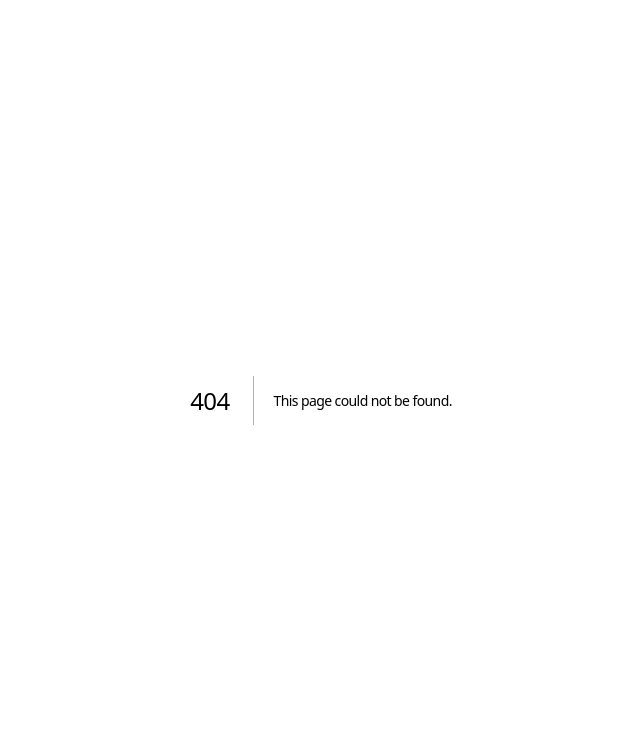
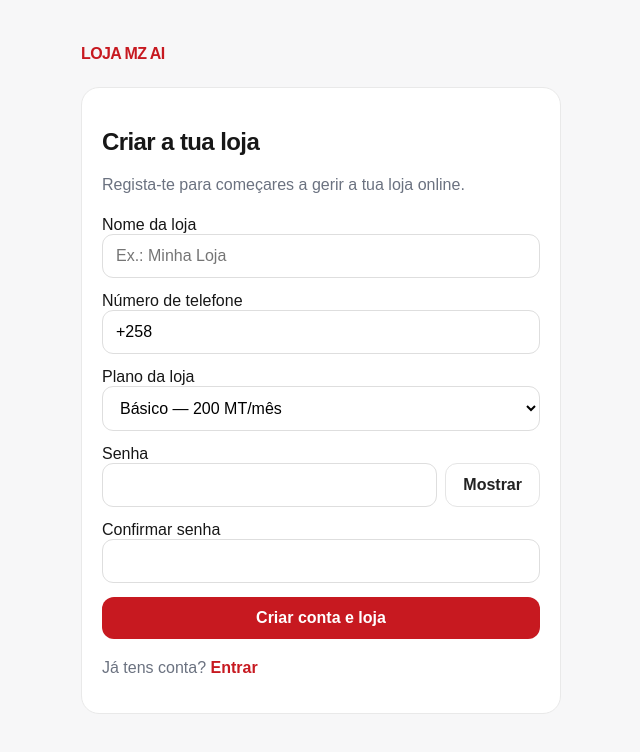
Before and after one commit to manuelngovene794-hash/LOJA-MZ-AI, a Next.js app: page /registar in a window 1280 px wide. Before the commit this address had no page. Shown: the top 752 px of the page, without its empty margins (319-959 px from the left). Built offline with nearby package versions, Linux system fonts and the light colour scheme.

Commit message:
Create page.tsx

```diff
--- /dev/null
+++ b/app/registar/page.tsx
@@ -0,0 +1,187 @@
+
+"use client";
+
+import Link from "next/link";
+import { useState, type FormEvent } from "react";
+import { useRouter } from "next/navigation";
+import { createClient } from "@/lib/supabase-browser";
+
+export default function RegisterPage() {
+  const [storeName, setStoreName] = useState("");
+  const [phone, setPhone] = useState("+258");
+  const [password, setPassword] = useState("");
+  const [confirmPassword, setConfirmPassword] = useState("");
+  const [plan, setPlan] = useState("basic");
+  const [show, setShow] = useState(false);
+  const [error, setError] = useState("");
+  const [success, setSuccess] = useState("");
+  const [busy, setBusy] = useState(false);
+  const router = useRouter();
+
+  async function submit(e: FormEvent<HTMLFormElement>) {
+    e.preventDefault();
+    setError("");
+    setSuccess("");
+
+    if (password.length < 6) {
+      setError("A senha deve ter pelo menos 6 caracteres.");
+      return;
+    }
+
+    if (password !== confirmPassword) {
+      setError("As senhas não coincidem.");
+      return;
+    }
+
+    if (!storeName.trim()) {
+      setError("Introduz o nome da tua loja.");
+      return;
+    }
+
+    setBusy(true);
+
+    try {
+      const supabase = createClient();
+
+      const { error } = await supabase.auth.signUp({
+        phone: phone.trim(),
+        password,
+        options: {
+          data: {
+            store_name: storeName.trim(),
+            requested_plan: plan
+          }
+        }
+      });
+
+      if (error) throw error;
+
+      setSuccess(
+        "Registo enviado com sucesso. Se a confirmação por telefone estiver ativa, segue as instruções recebidas."
+      );
+
+      setTimeout(() => {
+        router.push("/entrar");
+      }, 2500);
+
+    } catch (err) {
+      setError(
+        err instanceof Error
+          ? err.message
+          : "Não foi possível criar a conta."
+      );
+    } finally {
+      setBusy(false);
+    }
+  }
+
+  return (
+    <main className="container" style={{ maxWidth: 480, padding: "45px 0" }}>
+      <Link className="brand" href="/">LOJA MZ AI</Link>
+
+      <section className="panel" style={{ marginTop: 24 }}>
+        <h1>Criar a tua loja</h1>
+        <p className="muted">
+          Regista-te para começares a gerir a tua loja online.
+        </p>
+
+        <form
+          onSubmit={submit}
+          style={{ display: "grid", gap: 14, marginTop: 22 }}
+        >
+          <label>
+            Nome da loja
+            <input
+              className="field"
+              value={storeName}
+              onChange={e => setStoreName(e.target.value)}
+              placeholder="Ex.: Minha Loja"
+              required
+            />
+          </label>
+
+          <label>
+            Número de telefone
+            <input
+              className="field"
+              type="tel"
+              value={phone}
+              onChange={e => setPhone(e.target.value)}
+              placeholder="+258 8XXXXXXXX"
+              autoComplete="tel"
+              required
+            />
+          </label>
+
+          <label>
+            Plano da loja
+            <select
+              className="field"
+              value={plan}
+              onChange={e => setPlan(e.target.value)}
+            >
+              <option value="basic">Básico — 200 MT/mês</option>
+              <option value="pro">Profissional — 500 MT/mês</option>
+              <option value="business">Empresarial — 1.000 MT/mês</option>
+            </select>
+          </label>
+
+          <label>
+            Senha
+            <div style={{ display: "flex", gap: 8 }}>
+              <input
+                className="field"
+                type={show ? "text" : "password"}
+                value={password}
+                onChange={e => setPassword(e.target.value)}
+                autoComplete="new-password"
+                required
+              />
+              <button
+                type="button"
+                className="btn btn-light"
+                onClick={() => setShow(!show)}
+              >
+                {show ? "Esconder" : "Mostrar"}
+              </button>
+            </div>
+          </label>
+
+          <label>
+            Confirmar senha
+            <input
+              className="field"
+              type={show ? "text" : "password"}
+              value={confirmPassword}
+              onChange={e => setConfirmPassword(e.target.value)}
+              autoComplete="new-password"
+              required
+            />
+          </label>
+
+          {error && (
+            <p style={{ color: "#c71920" }}>{error}</p>
+          )}
+
+          {success && (
+            <p style={{ color: "#16803c" }}>{success}</p>
+          )}
+
+          <button className="btn btn-red" disabled={busy}>
+            {busy ? "A criar conta..." : "Criar conta e loja"}
+          </button>
+        </form>
+
+        <p className="muted" style={{ marginTop: 20 }}>
+          Já tens conta?{" "}
+          <Link
+            href="/entrar"
+            style={{ color: "#c71920", fontWeight: 700 }}
+          >
+            Entrar
+          </Link>
+        </p>
+      </section>
+    </main>
+  );
+}
```
